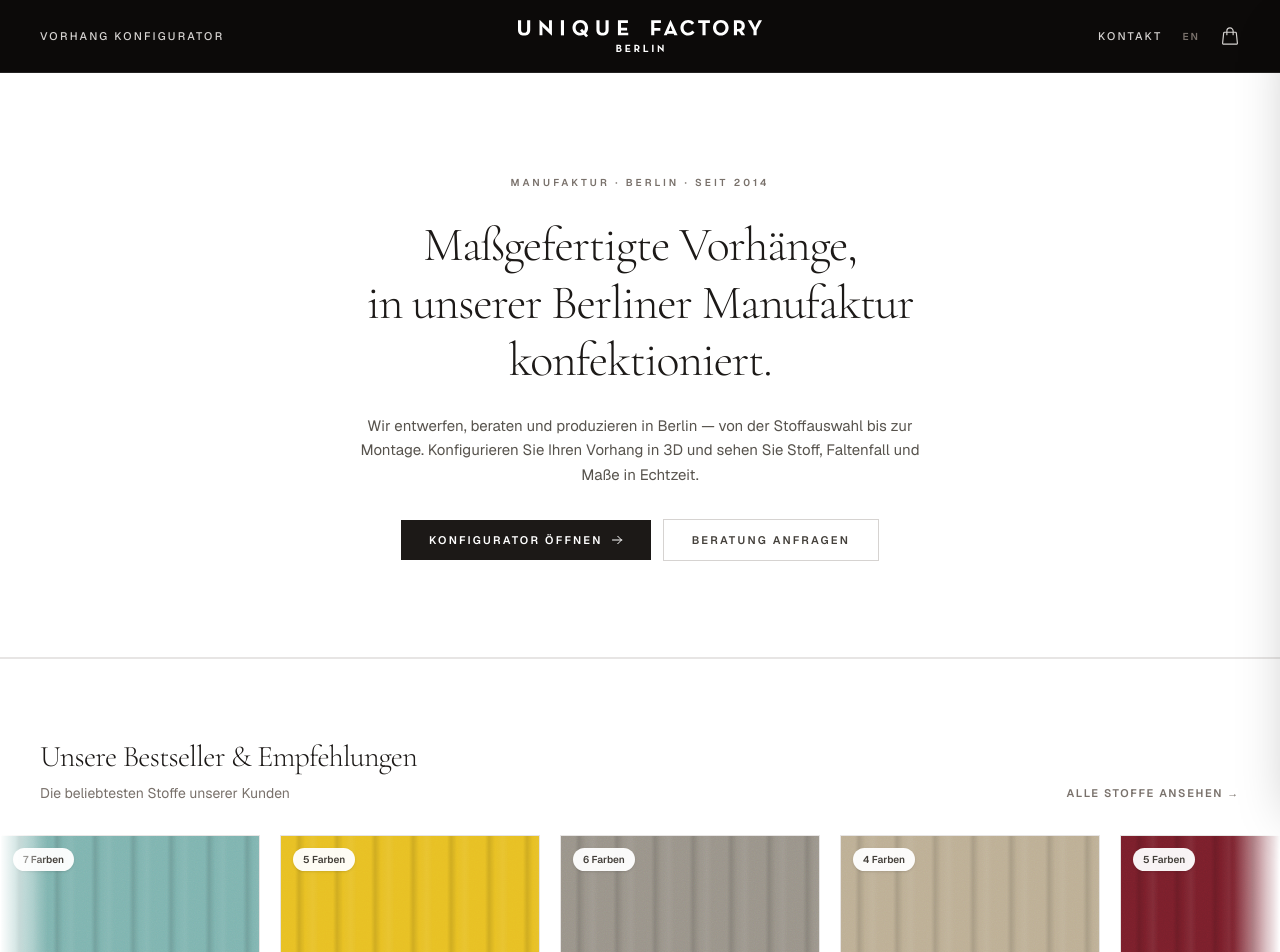
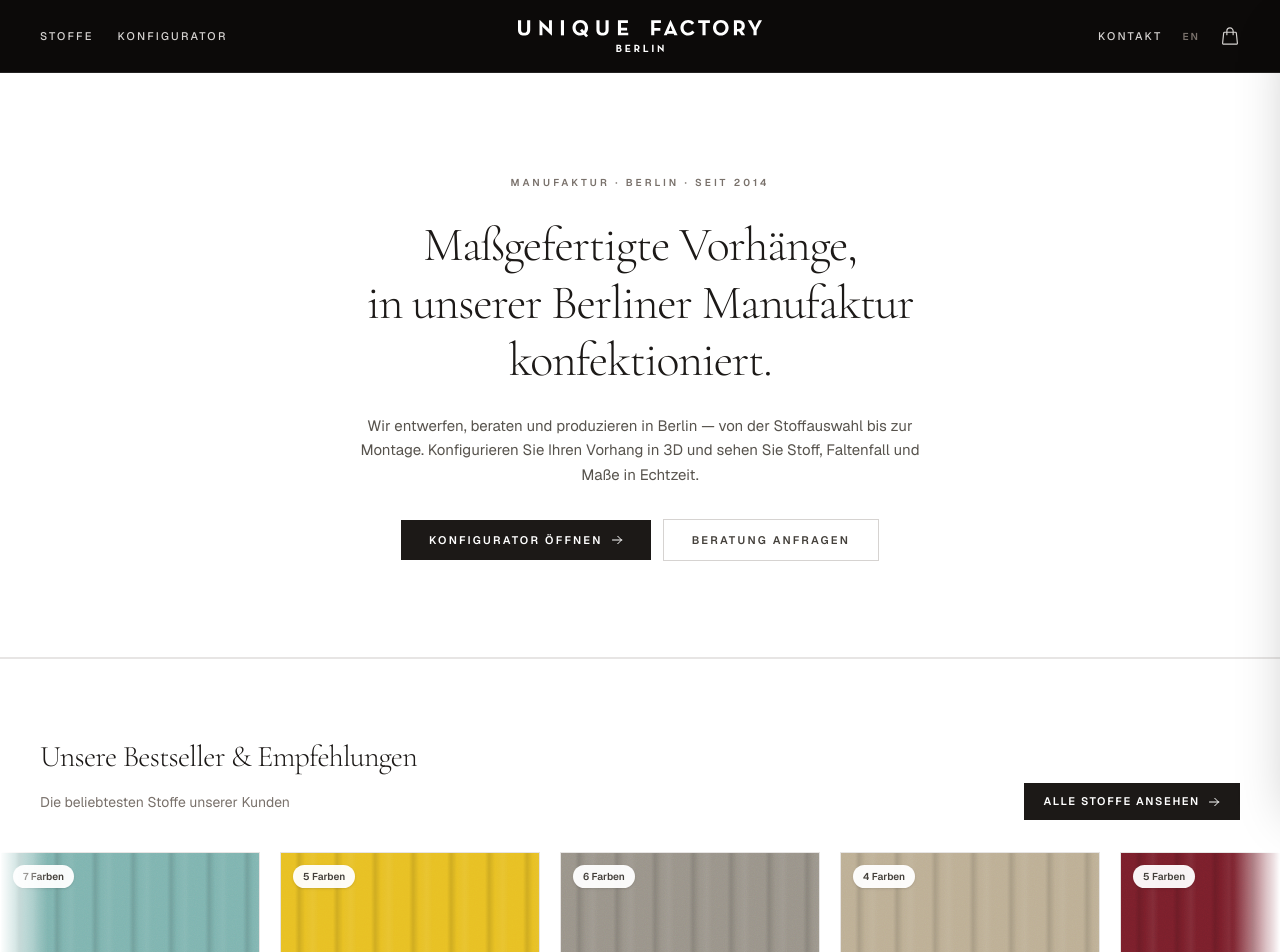
Before and after one commit to sanid/store, a Next.js app in the folder frontend/: page /en in a window 1280 px wide. Shown: the top 952 px of the page. Built offline with nearby package versions, Linux system fonts and the light colour scheme.

Commit message:
fix: how-to-shop step 1 links to stoffe, button for all materials, stoffe in nav
- Step 1 on how-to-shop now links to /stoffe instead of configurator
- 'Alle Stoffe ansehen' on homepage is now a prominent button
- Add 'Stoffe' link to header navbar (desktop and mobile)

```diff
--- a/frontend/src/app/[locale]/how-to-shop/page.tsx
+++ b/frontend/src/app/[locale]/how-to-shop/page.tsx
@@ -49,7 +49,7 @@ export default async function HowToShopPage({
               "Farbenvorschau in Echtzeit im 3D-Konfigurator",
               "Detaillierte Produktinformationen & Preise",
             ]}
-            cta={{ label: "Stoffe durchsuchen", href: "/curtain-configurator" }}
+            cta={{ label: "Stoffe durchsuchen", href: "/stoffe" }}
           />
 
           <Step
--- a/frontend/src/components/BestsellersCarousel.tsx
+++ b/frontend/src/components/BestsellersCarousel.tsx
@@ -82,9 +82,12 @@ export default function BestsellersCarousel() {
             </p>
             <Link
               href="/stoffe"
-              className="text-[11px] font-semibold uppercase tracking-[0.15em] text-stone-500 transition hover:text-stone-900"
+              className="inline-flex items-center gap-2 bg-stone-900 px-5 py-2.5 text-[11px] font-semibold uppercase tracking-[0.15em] text-white transition hover:bg-stone-700"
             >
-              Alle Stoffe ansehen →
+              Alle Stoffe ansehen
+              <svg className="h-3 w-3" fill="none" viewBox="0 0 24 24" stroke="currentColor" strokeWidth={2}>
+                <path strokeLinecap="round" strokeLinejoin="round" d="M13.5 4.5 21 12m0 0-7.5 7.5M21 12H3" />
+              </svg>
             </Link>
           </div>
         </div>
--- a/frontend/src/components/Navbar.tsx
+++ b/frontend/src/components/Navbar.tsx
@@ -15,13 +15,19 @@ export default function Navbar() {
     <>
       <header className="sticky top-0 z-50 border-b border-white/10 bg-stone-950 text-white">
         <nav className="mx-auto grid max-w-7xl grid-cols-[1fr_auto_1fr] items-center px-6 py-5 lg:px-10">
-          {/* Left: configurator link */}
-          <div className="hidden md:flex">
+          {/* Left: nav links */}
+          <div className="hidden items-center gap-6 md:flex">
+            <Link
+              href="/stoffe"
+              className="text-[11px] font-medium uppercase tracking-[0.2em] text-stone-300 transition hover:text-white"
+            >
+              Stoffe
+            </Link>
             <Link
               href="/curtain-configurator"
               className="text-[11px] font-medium uppercase tracking-[0.2em] text-stone-300 transition hover:text-white"
             >
-              Vorhang Konfigurator
+              Konfigurator
             </Link>
           </div>
 
@@ -85,11 +91,18 @@ export default function Navbar() {
         {mobileOpen && (
           <div className="border-t border-white/10 px-6 py-4 md:hidden">
             <Link
+              href="/stoffe"
+              className="block py-2 text-[11px] font-medium uppercase tracking-[0.2em] text-stone-300"
+              onClick={() => setMobileOpen(false)}
+            >
+              Stoffe
+            </Link>
+            <Link
               href="/curtain-configurator"
               className="block py-2 text-[11px] font-medium uppercase tracking-[0.2em] text-stone-300"
               onClick={() => setMobileOpen(false)}
             >
-              Vorhang Konfigurator
+              Konfigurator
             </Link>
             <a
               href="#kontakt"
```
